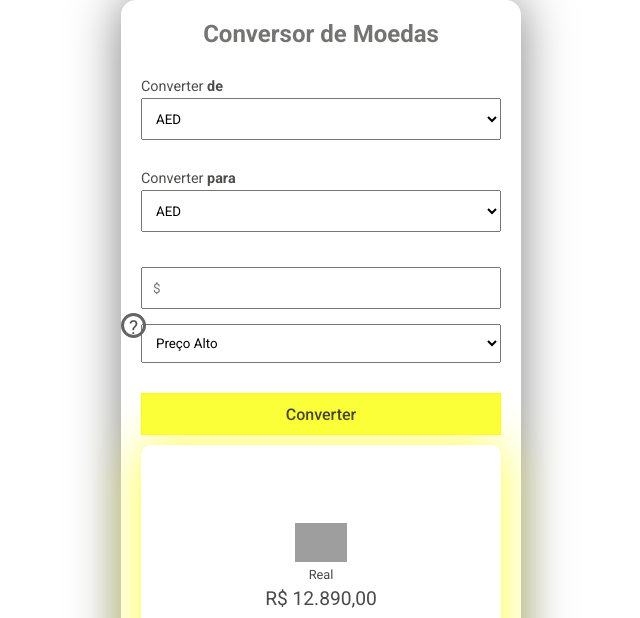
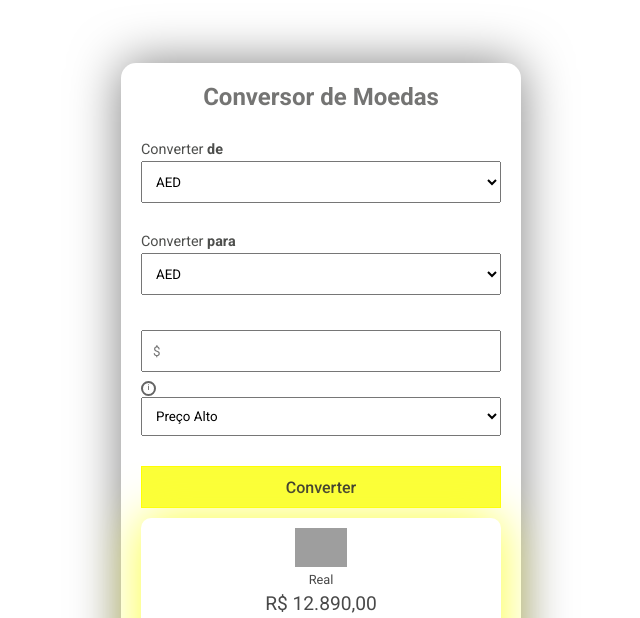
Before and after one commit to expeditojefferson/conversor, a plain HTML site: page index.html in a window 1280 px wide. Shown: the top 618 px of the page, without its empty margins (319-959 px from the left). Drawn offline with Linux system fonts and the light colour scheme; grey boxes are pictures that could not be loaded.

Commit message:
ajustando o layout

```diff
--- a/index.html
+++ b/index.html
@@ -21,7 +21,7 @@
                 </div>
                 <div class="valores">
                     <input type="number" id="quantia-digitada" placeholder="$" required>
-                    <abbr title="Mais informações"><span id="duvida">?</span></abbr>
+                    <abbr title="Mais informações"><span id="duvida">i</span></abbr>
                     <div class="modal">
                         <p>Nessa area voçe seleciona qual serar o valor
                             da cotação da moeda
--- a/main.js
+++ b/main.js
@@ -103,18 +103,21 @@ function buscaValor(moeda1, moeda2, tipo){
 
 let btnMoreInfors = document.querySelector('#duvida')
 let abrirModal = false
+let modal = document.querySelector('.modal')
 
 btnMoreInfors.addEventListener('click', ()=>{
     abrirModal = !abrirModal
 
-    let modal = document.querySelector('.modal')
 
     if(abrirModal) {
         modal.style.display = 'block'
         btnMoreInfors.style.color = 'red'
+        btnMoreInfors.style.borderColor = 'red'
+
     }
     else {
         modal.style.display = 'none'
         btnMoreInfors.style.color = '#4e4e4e'
+        btnMoreInfors.style.borderColor = '#4e4e4e'
     }
 })
--- a/style.css
+++ b/style.css
@@ -33,7 +33,7 @@ main {
 section#tela {
     width: 90%;
     max-width: 400px;
-    min-height: 100vh;
+    height: auto;
     background-color: #fff;
     border-radius: 15px;
     padding: 20px;
@@ -73,20 +73,20 @@ div.moeda select {
 div.valores {
     display: flex;
     flex-direction: column;
-    gap: 5px;
+    gap: 10px;
     position: relative;
 }
 
 span#duvida {
-    width: 25px;
-    height: 25px;
+    width: 15px;
+    height: 15px;
     border-radius: 50%;
-    border: 3px solid rgb(100, 100, 100);
+    border: 2px solid rgb(100, 100, 100);
     text-align: center;
     position: absolute;
-    bottom: 25px;
-    left: -20px;
-    font-size: 1.2rem;
+    bottom: 40px;
+    left: 0px;
+    font-size: .5rem;
     color: #4e4e4e;
     cursor: pointer;
     z-index: 1;
```
